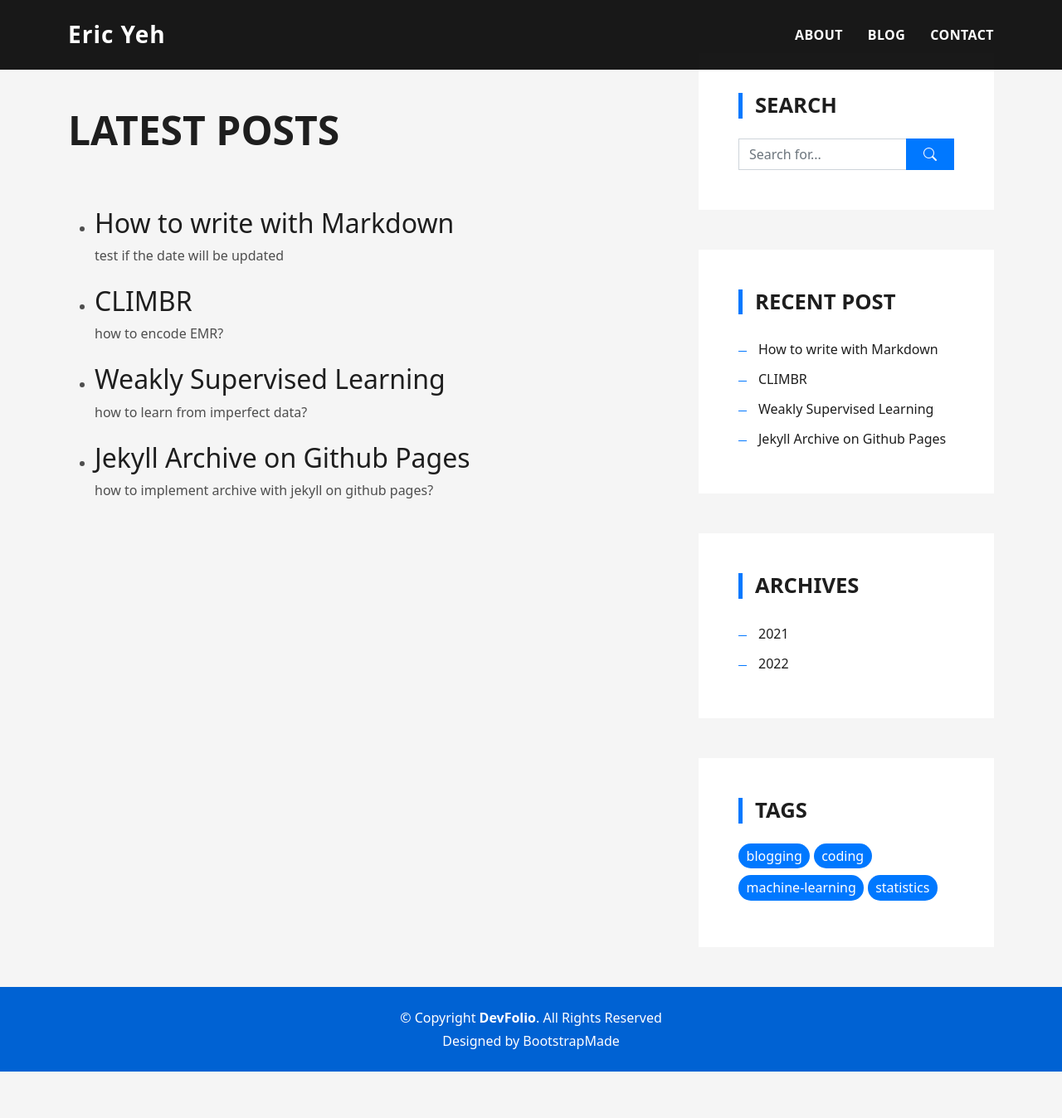
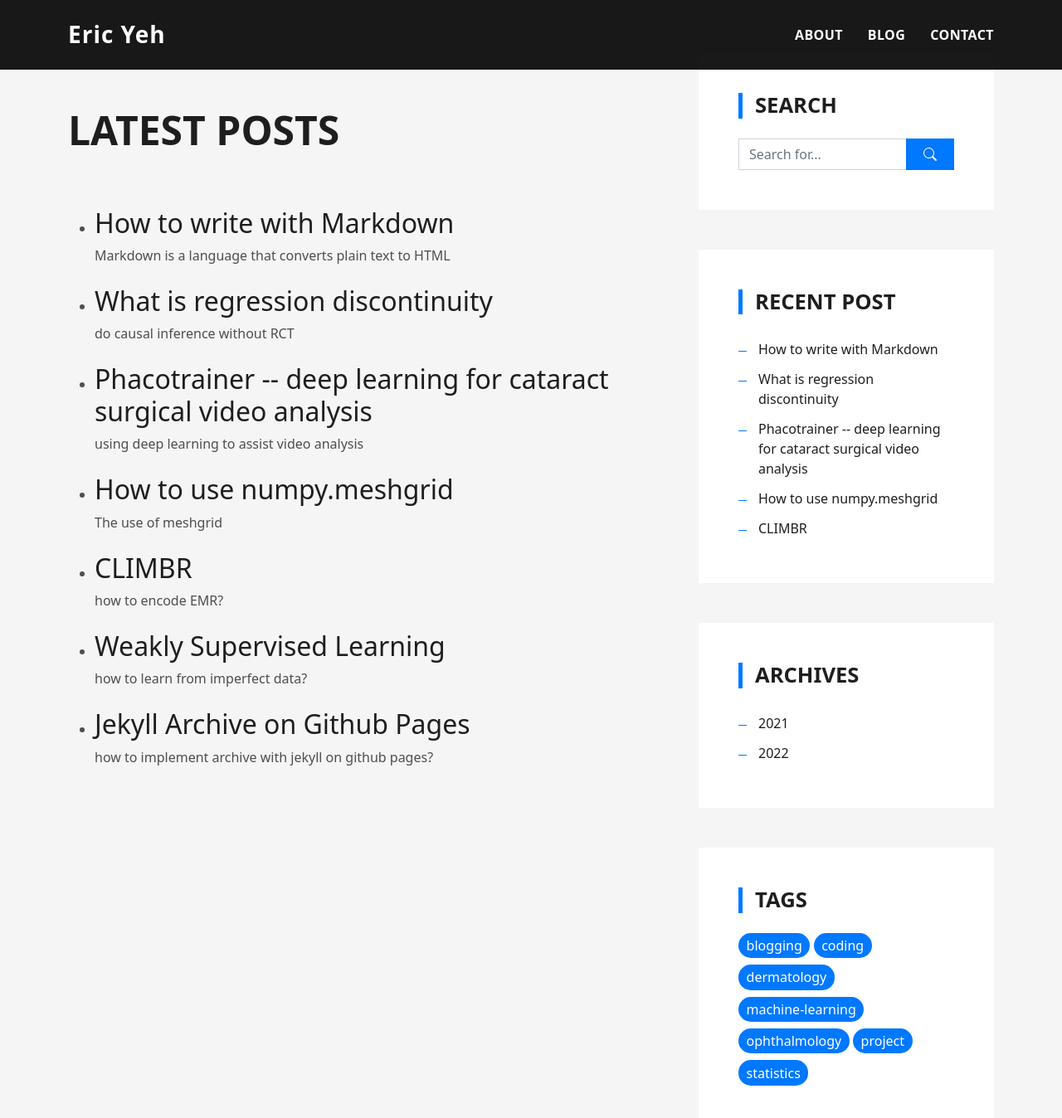
Before and after one commit to ericyeh-dr/ericyeh-dr.github.io, a Jekyll site: the page built from blog.html, in a window 1280 px wide and 1400 px high. Shown: the top 1348 px of the window at 83% size. Built offline with Jekyll 4.4.1, drawn with Linux system fonts in a browser that asks for light colours.

Commit message:
add blogs

```diff
--- /dev/null
+++ b/_posts/2021-07-17-numpy-meshgrid.md
@@ -0,0 +1,18 @@
+---
+layout: singlepost
+title: "How to use numpy.meshgrid"
+author: "Eric Yeh"
+date: 2021-07-17
+tags:
+  - coding
+permalink: /blog/:title
+excerpt: "The use of meshgrid"
+
+---
+
+* TOC
+{:toc}
+
+# Overview
+
+<p>Numpy meshgrid helps you build a grid coordinates.</p>
--- /dev/null
+++ b/_posts/2021-08-08-phacotrainer.md
@@ -0,0 +1,12 @@
+---
+layout: singlepost
+title: "Phacotrainer -- deep learning for cataract surgical video analysis"
+author: "Eric Yeh"
+date: 2021-08-08
+tags:
+  - machine learning
+  - project
+permalink: /blog/:title
+excerpt: "using deep learning to assist video analysis"
+
+---
--- /dev/null
+++ b/_posts/2021-09-31-regression-discontinuity.md
@@ -0,0 +1,24 @@
+---
+layout: singlepost
+title: "What is regression discontinuity"
+author: "Eric Yeh"
+date: 2021-09-31
+tags:
+  - project
+  - statistics
+permalink: /blog/:title
+excerpt: "do causal inference without RCT"
+
+---
+
+* TOC
+{:toc}
+
+# Overview
+
+<p>Numpy meshgrid helps you build a grid coordinates.</p>
+
+# Threshold in Medicine
+
+
+# Applications
--- a/_posts/2022-04-07-test-blog.md
+++ b/_posts/2022-04-07-write-with-markdown.md
@@ -2,12 +2,12 @@
 layout: singlepost
 title: "How to write with Markdown"
 author: "Eric Yeh"
-date: 2022-03-18
+date: 2022-04-07
 tags:
   - blogging
   - coding
 permalink: /blog/:title
-excerpt: "test if the date will be updated"
+excerpt: "Markdown is a language that converts plain text to HTML"
 
 ---
 
--- /dev/null
+++ b/_tagnames/dermatology.md
@@ -0,0 +1,5 @@
+---
+layout: tag-archive
+name: dermatology
+permalink: /tag/dermatology
+---
--- /dev/null
+++ b/_tagnames/ophthalmology.md
@@ -0,0 +1,5 @@
+---
+layout: tag-archive
+name: ophthalmology
+permalink: /tag/ophthalmology
+---
--- /dev/null
+++ b/_tagnames/project.md
@@ -0,0 +1,5 @@
+---
+layout: tag-archive
+name: project
+permalink: /tag/project
+---
```
